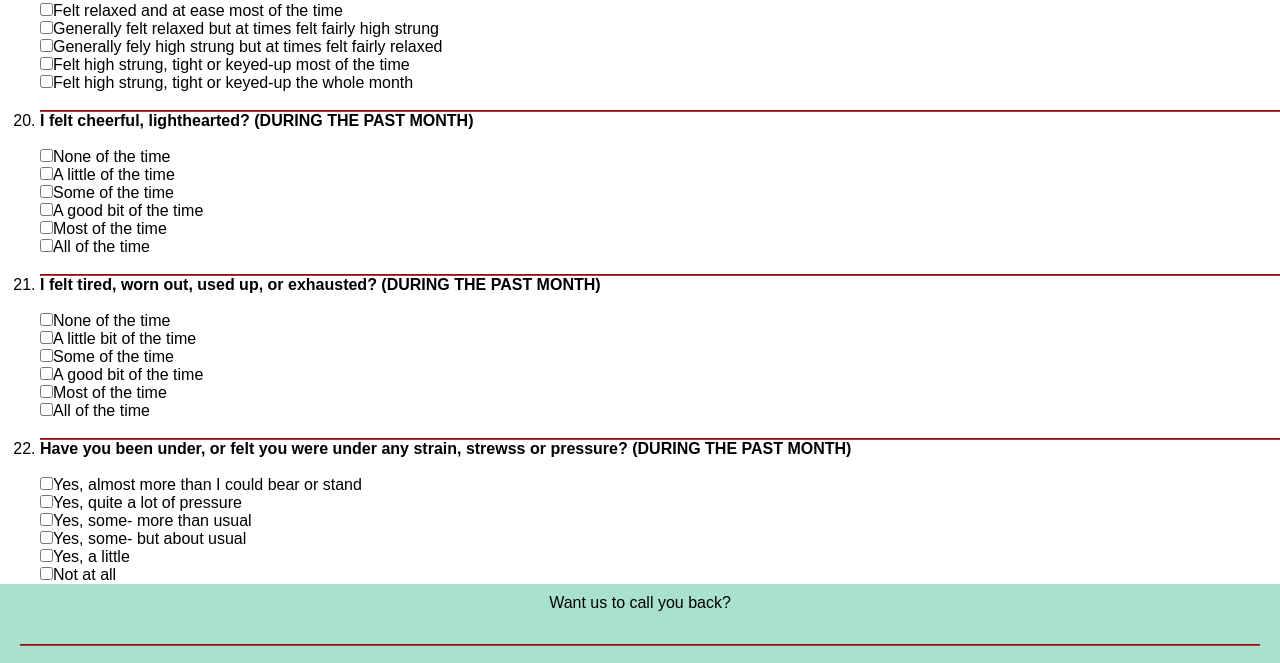
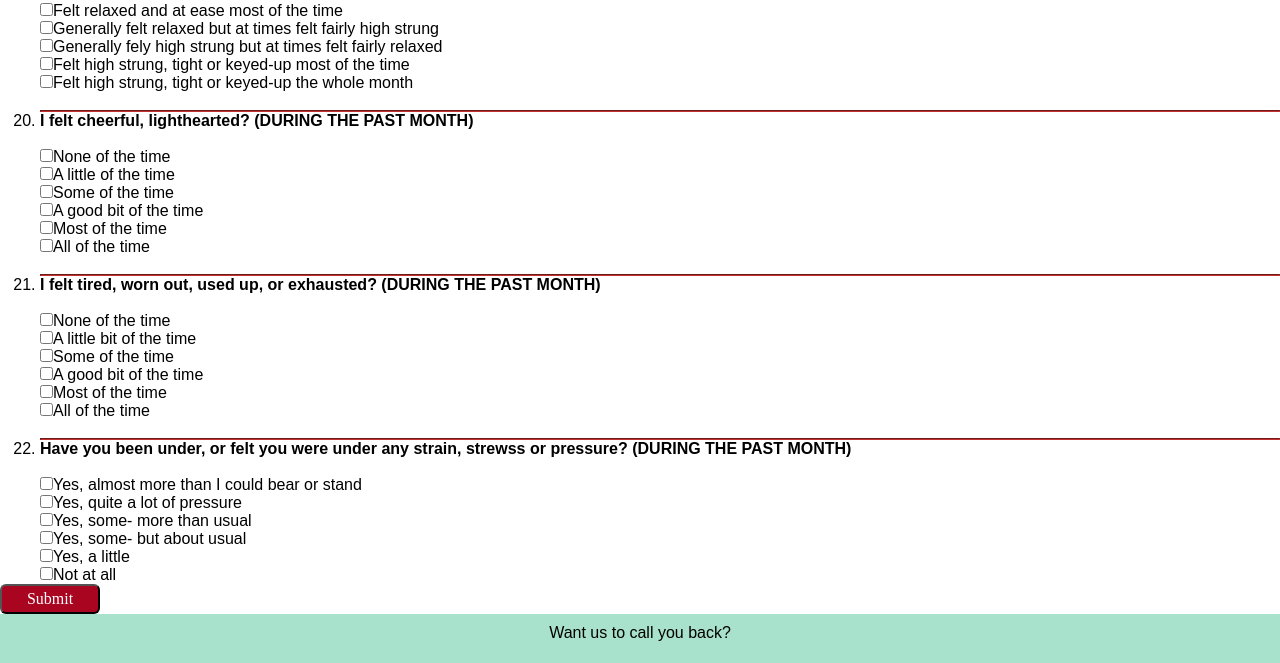
Before and after one commit to Ebere-Okonkwo94/tech4dev, a plain HTML site: page psychology.html in a window 1280 px wide. Shown: the part 3538-4201 px from the top of the page. Drawn offline with Linux system fonts and the light colour scheme.

Commit message:
added button to psychology.html

```diff
--- a/psychology.html
+++ b/psychology.html
@@ -264,6 +264,9 @@
             </label>
         </li>
     </ol>
+    <div>
+        <button>Submit</button>
+    </div>
     <footer>
         <div class="ring">
             <a href="./callBack.html">Want us to call you back?</a>
```
